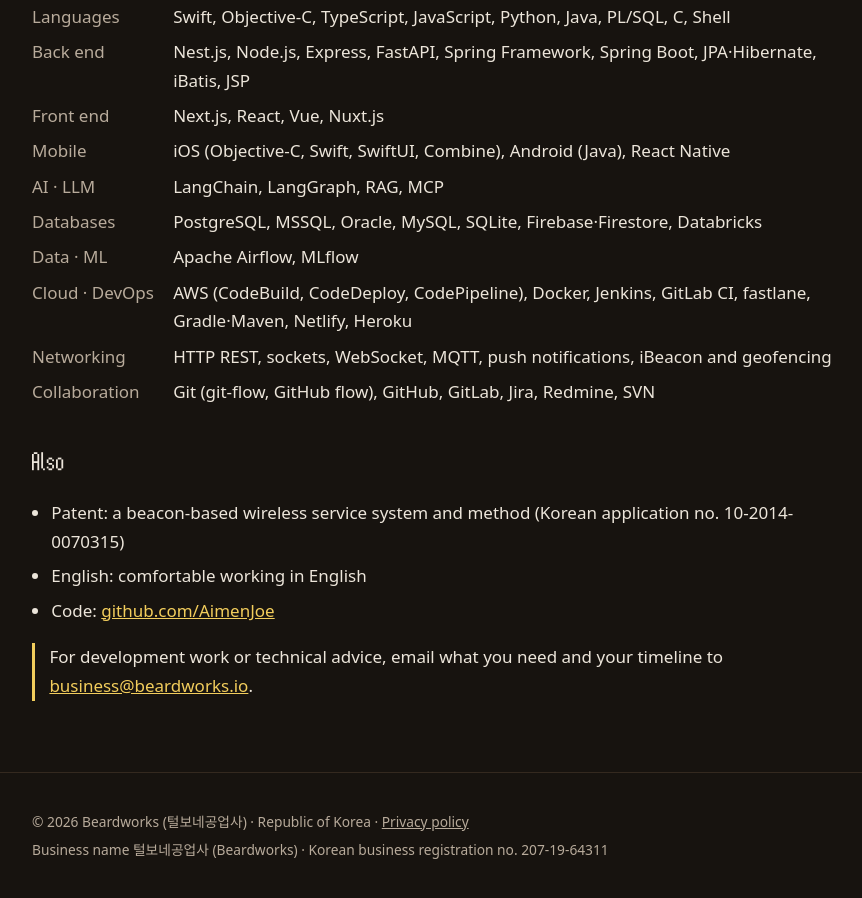
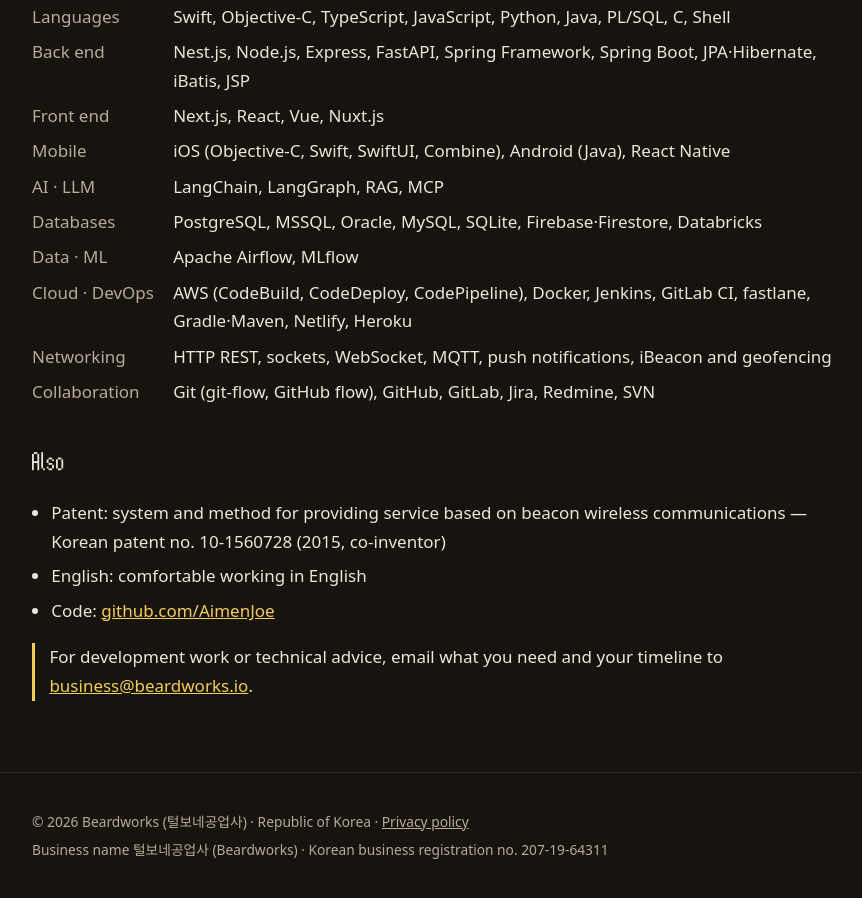
Before and after one commit to AimenJoe/beardworks, a plain HTML site: page en/work.html in a window 1280 px wide. Shown: the part 3934-4832 px from the top of the page, without its empty margins (208-1070 px from the left). Drawn offline with Linux system fonts and the light colour scheme.

Commit message:
해 온 일: 특허는 등록번호 10-1560728(2015, 공동 발명자 — 키프리스로 사장 확인 2026-11-24)

```diff
--- a/en/work.html
+++ b/en/work.html
@@ -197,7 +197,7 @@
 
     <h2 id="etc">Also</h2>
     <ul>
-      <li>Patent: a beacon-based wireless service system and method (Korean application no. 10-2014-0070315)</li>
+      <li>Patent: system and method for providing service based on beacon wireless communications — Korean patent no. 10-1560728 (2015, co-inventor)</li>
       <li>English: comfortable working in English</li>
       <li>Code: <a href="https://github.com/AimenJoe">github.com/AimenJoe</a></li>
     </ul>
```
Also changed, not shown: work.html (+1 -1 lines).
